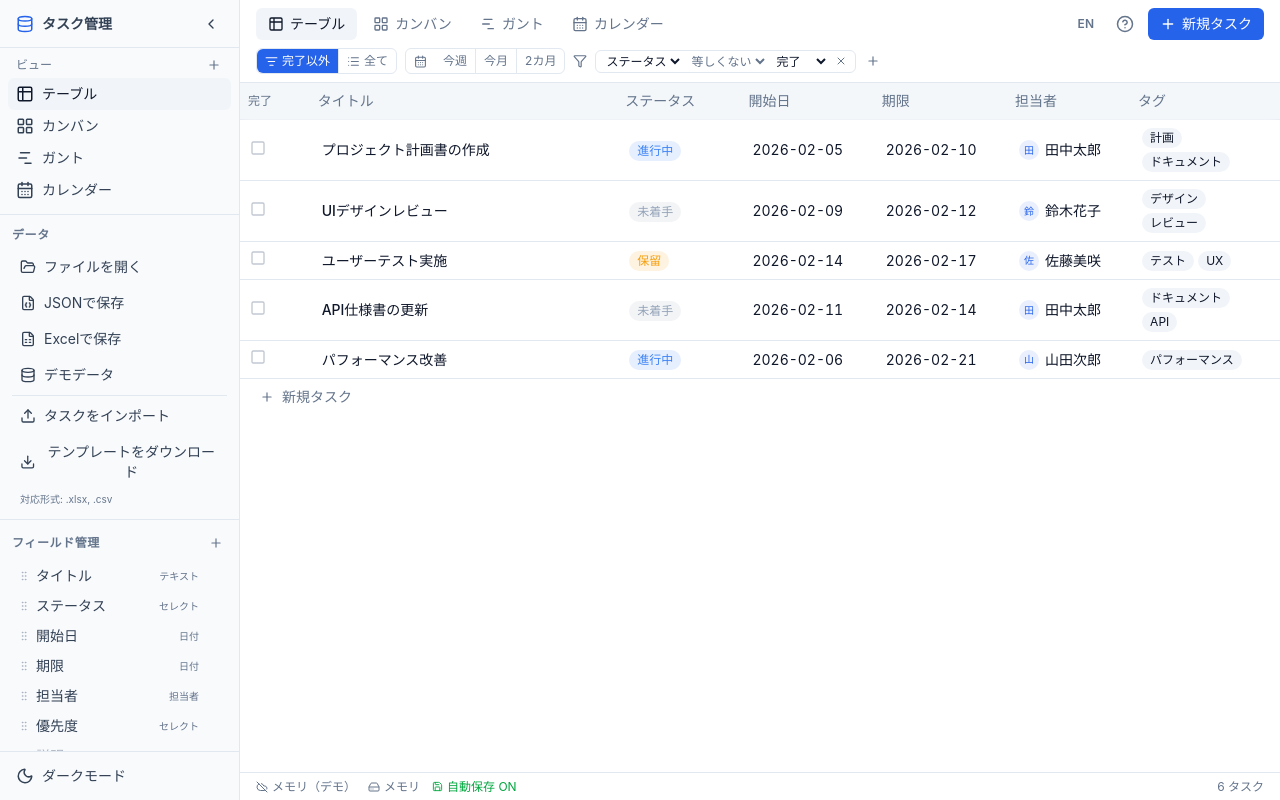
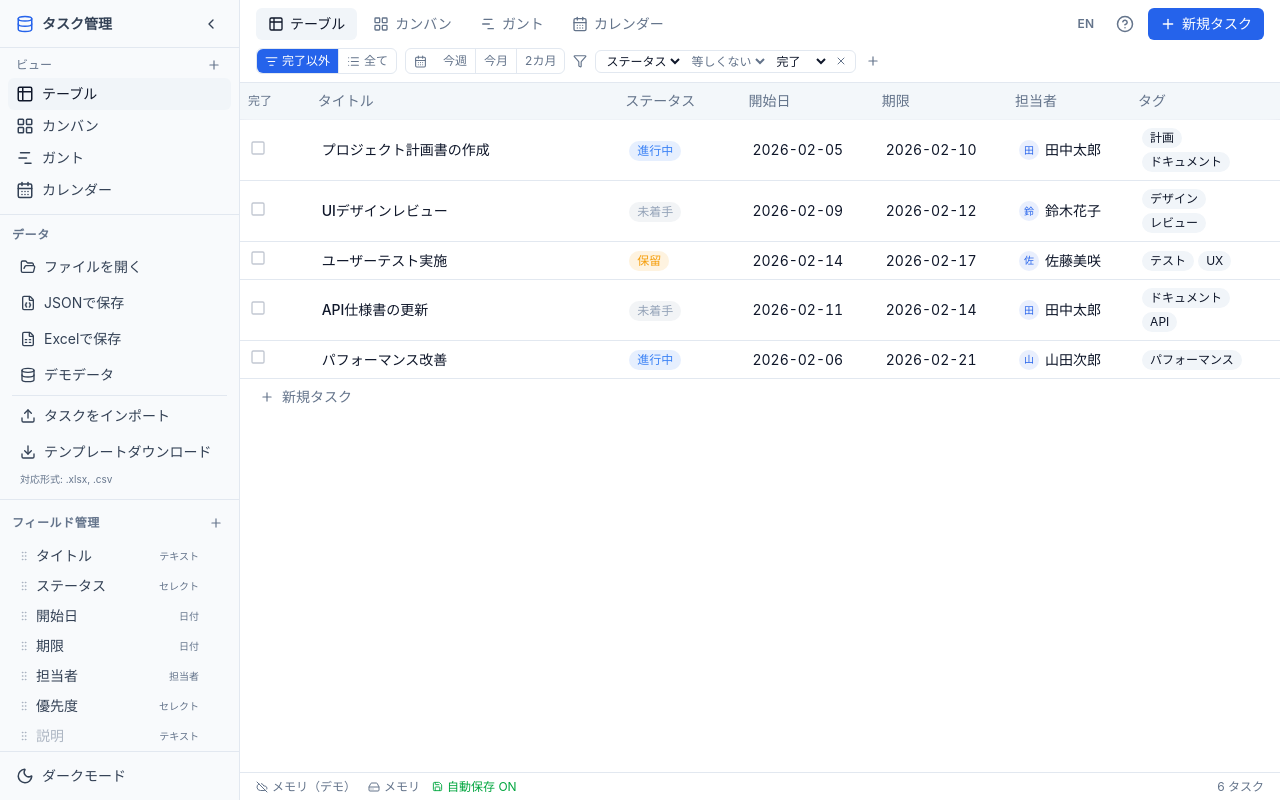
Before and after one commit to HirokiOshiro/Task_Management_Tool, a React (Vite) app: page / in a window 1280 px wide. Built offline with nearby package versions, Linux system fonts and the light colour scheme.

Commit message:
UIの要素の修正

```diff
--- a/src/components/views/gantt/GanttView.tsx
+++ b/src/components/views/gantt/GanttView.tsx
@@ -515,12 +515,12 @@ export function GanttView() {
 
   return (
     <div className="relative h-full">
-      {/* 今日ボタン（フローティング） */}
+      {/* 今日ボタン（ヘッダー右上にフローティング） */}
       {todayOffset >= 0 && (
         <button
           onClick={scrollToToday}
-          className="absolute right-4 z-30 flex items-center gap-1.5 px-3 py-1.5 rounded-md bg-primary text-primary-foreground shadow-md hover:bg-primary/90 transition-colors text-xs font-medium"
-          style={{ top: HEADER_HEIGHT + 8 }}
+          className="absolute right-4 z-30 flex items-center gap-1.5 px-2.5 py-1 rounded-md bg-primary text-primary-foreground shadow-md hover:bg-primary/90 transition-colors text-xs font-medium"
+          style={{ top: (MONTH_HEADER_HEIGHT - 24) / 2 + 2 }}
           title={t.gantt.scrollToToday}
         >
           <CalendarDays size={14} />
--- a/src/i18n/locales/ja.ts
+++ b/src/i18n/locales/ja.ts
@@ -206,7 +206,7 @@ export const ja = {
     demoDataTitle: 'デモデータ',
     noFileToSave: '保存するファイルがありません',
     importTasks: 'タスクをインポート',
-    importTemplate: 'テンプレートをダウンロード',
+    importTemplate: 'テンプレートダウンロード',
     importAppend: '既存に追加',
     importReplace: '全て置換',
     importSuccess: (count: number) => `${count} 件のタスクをインポートしました`,
```
